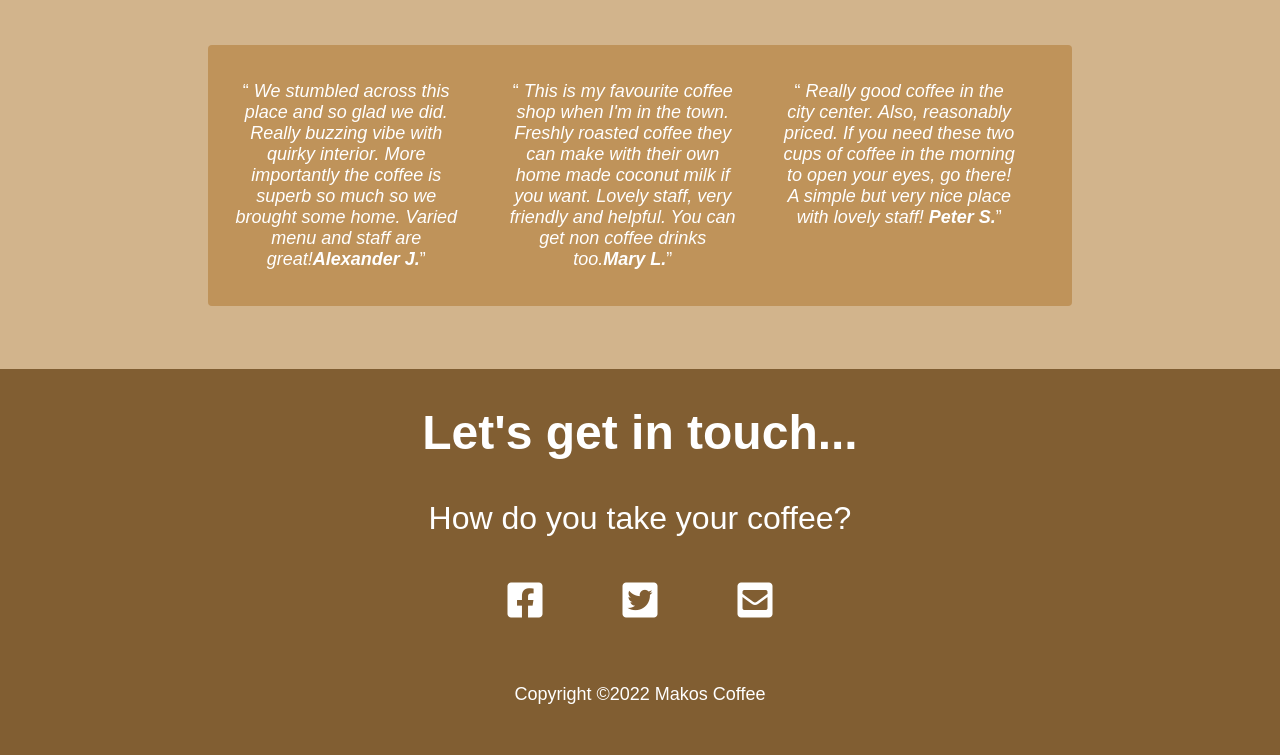
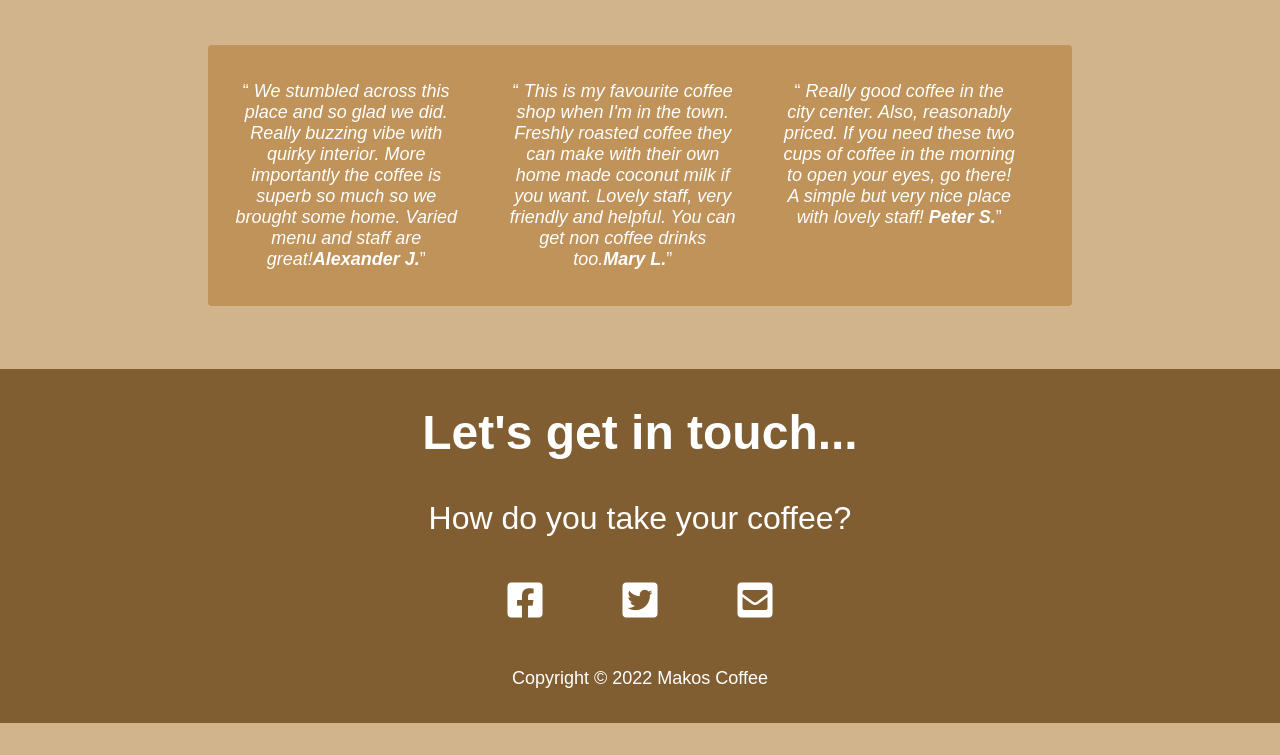
Before and after one commit to mike051985/Landing-Page, a plain HTML site: page index.html in a window 1280 px wide. Shown: the part 1237-1992 px from the top of the page. After the commit the page ends 1960 px from the top, so only its background shows below. Drawn offline with Linux system fonts and the light colour scheme; a script that the page names is missing.

Commit message:
index.html style.css

```diff
--- a/style.css
+++ b/style.css
@@ -19,9 +19,7 @@ img {
     display: block;
 }
 
-
 /* Typography */
-
 h1,
 h2,
 h3 {
@@ -34,18 +32,14 @@ h1 {
     margin: 0;
 }
 
-
 /* Layout */
-
 .container {
     width: 90%;
     max-width: 960px;
     margin: 0 auto;
 }
 
-
 /*Navbar*/
-
 nav {
     background: #bf935a;
 }
@@ -145,9 +139,7 @@ nav {
     }
 }
 
-
 /*About*/
-
 #about {
     text-align: center;
     margin-top: 2em;
@@ -162,9 +154,7 @@ iframe {
     margin-top: 1em;
 }
 
-
 /* Shopping */
-
 #shopping .box {
     float: none;
     text-align: center;
@@ -185,8 +175,6 @@ iframe {
     font-weight: 700;
 }
 
-
-
 @media (min-width: 800px) {
     #shopping .box {
         float: left;
@@ -197,9 +185,7 @@ iframe {
     }
 }
 
-
 /* Testimonials */
-
 #boxes {
     color: #ffffff;
 }
@@ -238,9 +224,7 @@ iframe {
     }
 }
 
-
 /* Contact*/
-
 #contact {
     background-color: #815e32;
     color: #ffffff;
@@ -296,13 +280,11 @@ iframe {
     }
 }
 
-
 /*Footer*/
-
 footer {
     font-weight: 200;
     text-align: center;
-    padding: 2rem 0;
+    padding: 1rem 0;
     background: #815e32;
     color: #ffffff;
 }
```
Also changed, not shown: index.html (+6 -6 lines).
